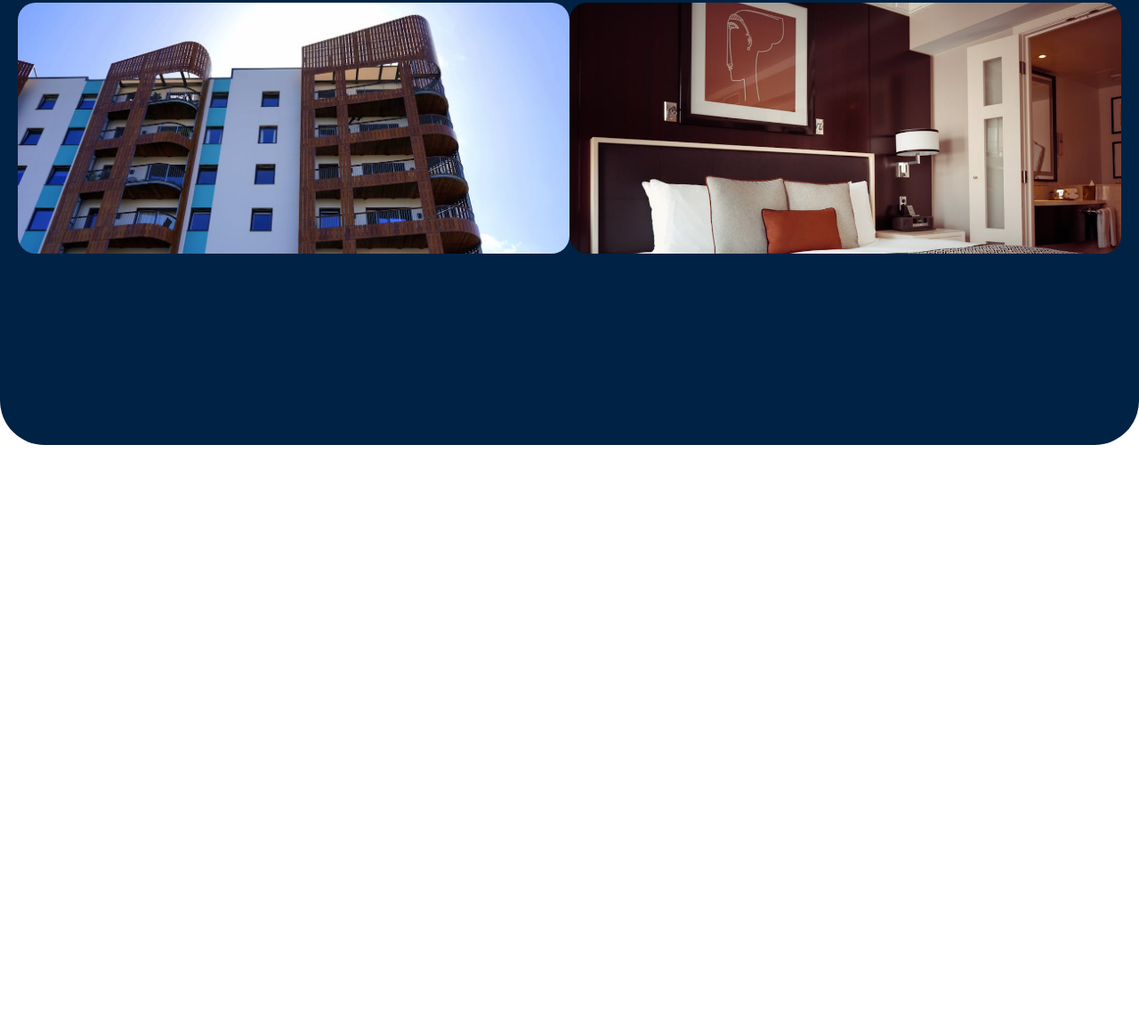
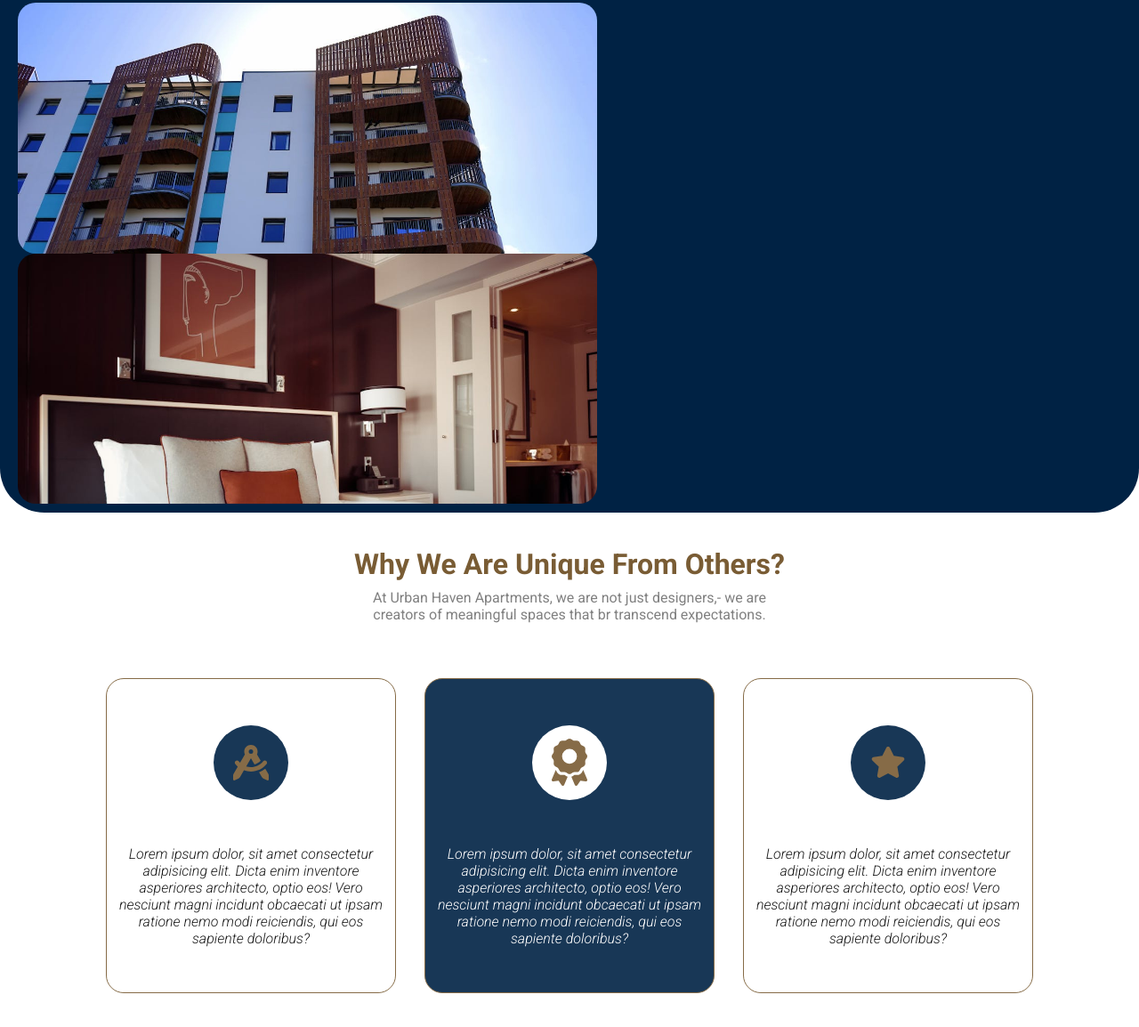
Before and after one commit to JAS-D98/Urban-Haven-Apartments-Landing-Page, a website built with Vite: page index.html in a window 1280 px wide. Shown: the part 300-1454 px from the top of the page at 89% size. Before the commit the page ends 800 px from the top, so only its background shows below. Built offline with nearby package versions, Linux system fonts and the light colour scheme.

Commit message:
complete call to action section

```diff
--- a/index.html
+++ b/index.html
@@ -40,6 +40,35 @@
    </header>
    <!-- end of hero section -->
 
-
+   <main>
+    <div class="unique-el">
+      <div class="title">
+        <h1>Why we are unique from others?</h1>
+        <p>At Urban Haven Apartments, we are not just designers,- we are <br>creators of meaningful spaces that br transcend expectations.</p>
+      </div>
+      <div class="content">
+        <div class="unique-cards">
+          <div class="uni-card">
+            <div class="uni-img">
+              <img src="./assets/compass-drafting-solid.svg" alt="icon of a compass" width="40">
+            </div>
+            <p>Lorem ipsum dolor, sit amet consectetur adipisicing elit. Dicta enim inventore asperiores architecto, optio eos! Vero nesciunt magni incidunt obcaecati ut ipsam ratione nemo modi reiciendis, qui eos sapiente doloribus?</p>
+          </div>
+          <div class="uni-card active">
+            <div class="uni-img">
+              <img src="./assets/award-solid (1).svg" alt="icon of an award" width="40">
+            </div>
+            <p>Lorem ipsum dolor, sit amet consectetur adipisicing elit. Dicta enim inventore asperiores architecto, optio eos! Vero nesciunt magni incidunt obcaecati ut ipsam ratione nemo modi reiciendis, qui eos sapiente doloribus?</p>
+          </div>
+          <div class="uni-card">
+            <div class="uni-img">
+              <img src="./assets/star-solid (1).svg" alt="icon of a star" width="40">
+            </div>
+            <p>Lorem ipsum dolor, sit amet consectetur adipisicing elit. Dicta enim inventore asperiores architecto, optio eos! Vero nesciunt magni incidunt obcaecati ut ipsam ratione nemo modi reiciendis, qui eos sapiente doloribus?</p>
+          </div>
+        </div>
+      </div>
+    </div>
+   </main>
   </body>
 </html>
--- a/style.css
+++ b/style.css
@@ -4,7 +4,8 @@
  --primary-font:"Roboto", sans-serif;
  --primary-color:#fff;
  --secondary-color: #002244;
- --tertiary-color: #795C34;;
+ --tertiary-color: rgb(121, 92, 52);
+ --text-color:gray;
 }
 
 *{
@@ -17,7 +18,7 @@
 
 .hero{
   width: 100%;
-  height: 100vh;
+  min-height: 100vh;
   background: var(--secondary-color);
   color: var(--primary-color);
   border-bottom-right-radius: 50px;
@@ -29,6 +30,8 @@
   display:flex;
   justify-content: space-between;
   align-items: center;
+  position: fixed;
+  background: var(--secondary-color);
 }
 
 .hero header a{
@@ -81,7 +84,7 @@ header button:hover{
   padding: 10px 20px;
 }
 .content h1{
-  margin-top: 1%;
+  margin-top: 8%;
   font-weight: 400;
   font-size: 4em;
   text-transform: capitalize;
@@ -100,6 +103,7 @@ header button:hover{
   display: flex;
   align-items: center;
   justify-content: space-between;
+  flex-wrap: wrap;
 }
 
 .imgCard{
@@ -114,3 +118,75 @@ header button:hover{
 }
 
 /* End of hero section */
+
+/* start of call to action */
+.unique-el{
+  width: 100%;
+  height: 100vh;
+  display: flex;
+  flex-direction: column;
+  align-items: center;
+}
+.title{
+  margin-top: 3%;
+  display: flex;
+  flex-direction: column;
+  justify-content: center;
+  align-items: center;
+}
+.title h1{
+  color: var(--tertiary-color);
+  text-transform: capitalize;
+}
+.title p{
+  margin-top: 2%;
+  color: var(--text-color);
+  text-align: center;
+}
+.unique-cards{
+  margin-top: 5%;
+  display: flex;
+  justify-content: center;
+  align-items: center;
+  gap: 2em;
+}
+.uni-card{
+  cursor: pointer;
+  display: flex;
+  flex-direction: column;
+  justify-content:space-evenly;
+  align-items: center;
+  text-align: center;
+  padding: 0px 10px;
+  flex-wrap: wrap;
+  opacity: .9;
+  transition: .7s;
+  width: 19em;
+  height: 22em;
+  border: 1px solid var(--tertiary-color);
+  border-radius: 20px;
+}
+.uni-card:hover{
+  opacity: 1;
+  scale: 1.1;
+}
+.active{
+  background: var(--secondary-color);
+  color: var(--primary-color);
+}
+.active .uni-img{
+  background: var(--primary-color);
+}
+
+.uni-img{
+  display: flex;
+  align-items: center;
+  justify-content: center;
+  width: 4em;
+  height: 4em;
+  object-fit: cover;
+  overflow: hidden;
+  background: var(--secondary-color);
+  border-radius: 50%;
+  padding: 10px;
+}
```
Also changed, not shown: assets/award-solid (1).svg (added), assets/award-solid.svg (added), assets/compass-drafting-solid (1).svg (added), assets/compass-drafting-solid.svg (added), assets/inspiration2.png (deleted), assets/star-solid (1).svg (added), assets/star-solid.svg (added).
